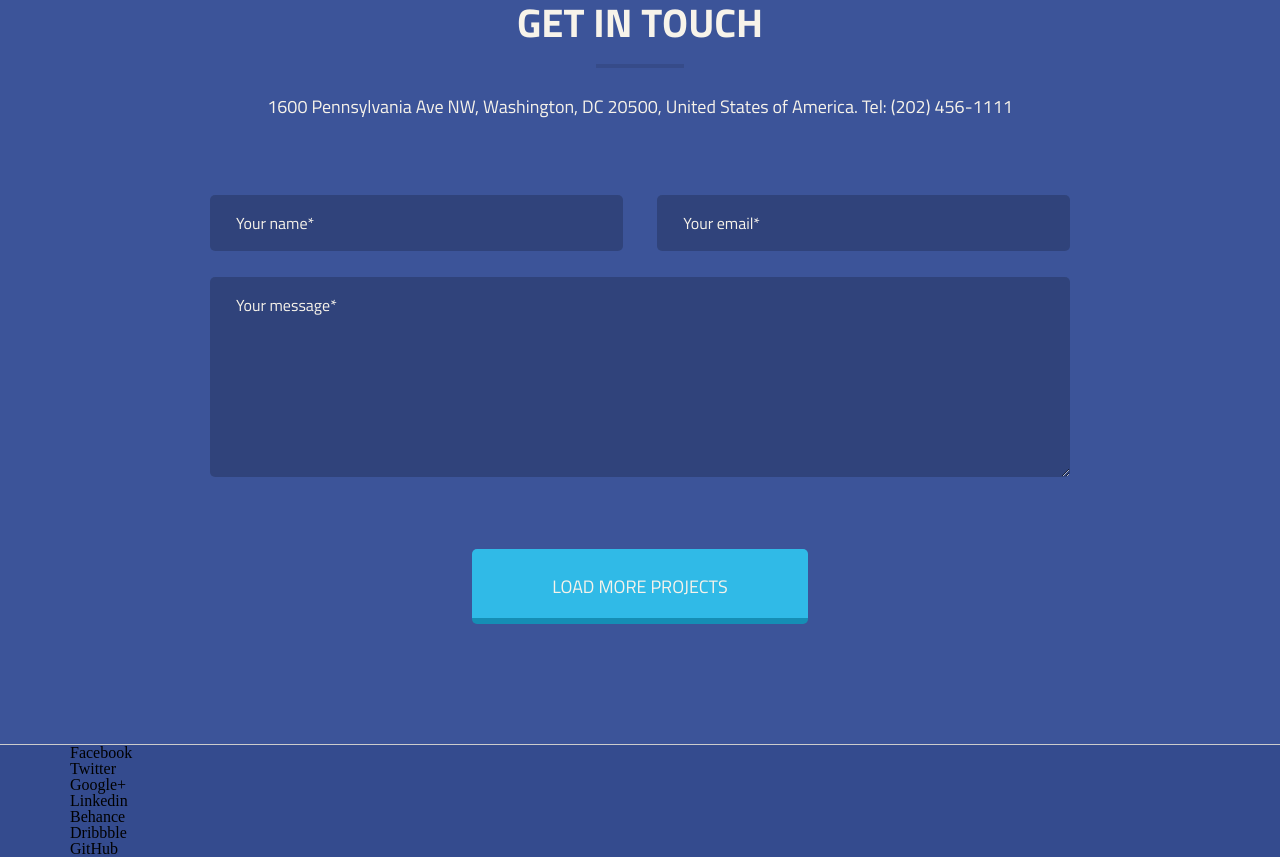
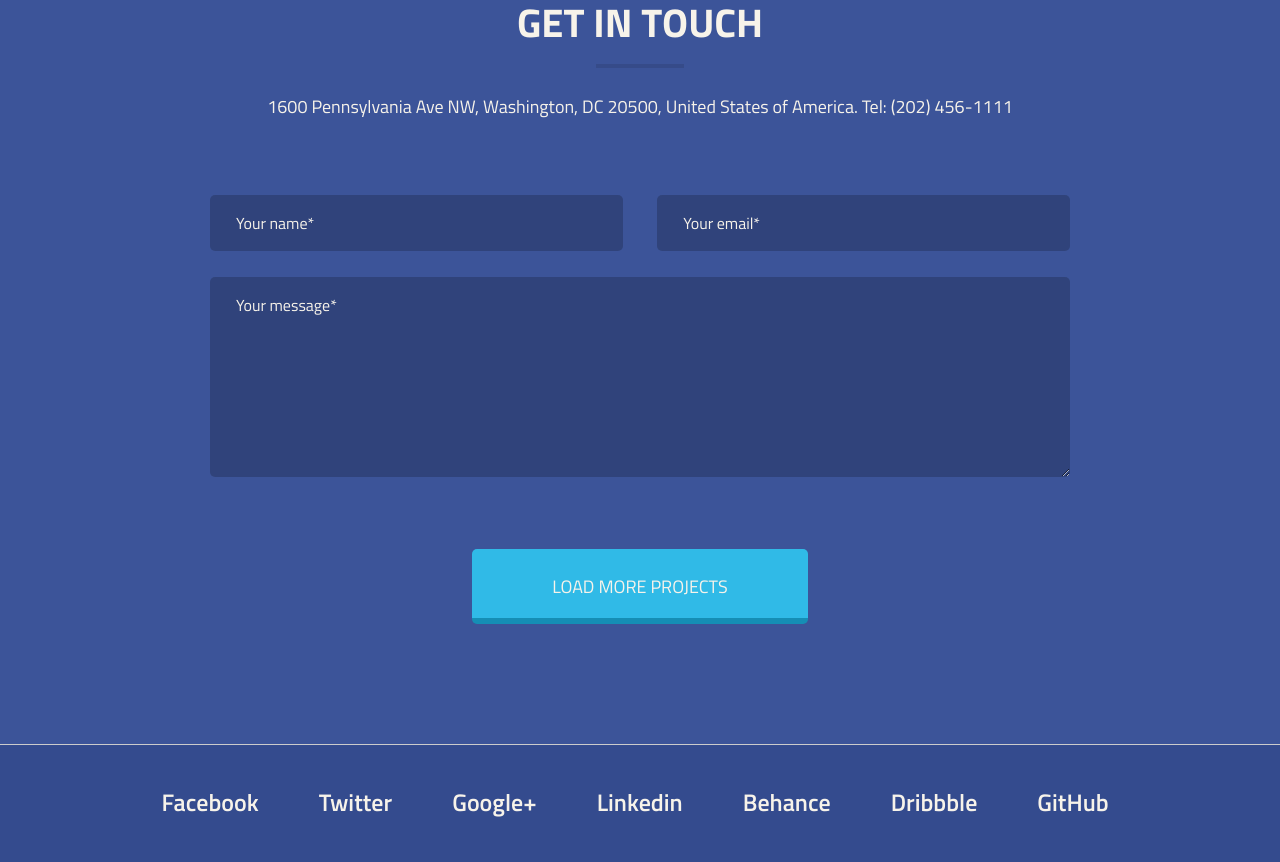
Before and after one commit to RomanLitsiiuk/Cuda, a website: page app/index.html in a window 1280 px wide. Shown: the part 5597-6459 px from the top of the page. Drawn offline with Linux system fonts and the light colour scheme.

Commit message:
Footer was created and stylized

```diff
--- a/app/index.html
+++ b/app/index.html
@@ -351,25 +351,25 @@
       <div class="footer__container">
         <ul class="footer__list">
           <li class="footer__link-wrap">
-            <a class="footer__link">Facebook</a>
+            <a class="footer__link" href="#">Facebook</a>
           </li>
           <li class="footer__link-wrap">
-            <a class="footer__link">Twitter</a>
+            <a class="footer__link" href="#">Twitter</a>
           </li>
           <li class="footer__link-wrap">
-            <a class="footer__link">Google+</a>
+            <a class="footer__link" href="#">Google+</a>
           </li>
           <li class="footer__link-wrap">
-            <a class="footer__link">Linkedin</a>
+            <a class="footer__link" href="#">Linkedin</a>
           </li>
           <li class="footer__link-wrap">
-            <a class="footer__link">Behance</a>
+            <a class="footer__link" href="#">Behance</a>
           </li>
           <li class="footer__link-wrap">
-            <a class="footer__link">Dribbble</a>
+            <a class="footer__link" href="#">Dribbble</a>
           </li>
           <li class="footer__link-wrap">
-            <a class="footer__link">GitHub</a>
+            <a class="footer__link" href="#">GitHub</a>
           </li>
         </ul>
       </div>
--- a/src/scss/modules/_typography.scss
+++ b/src/scss/modules/_typography.scss
@@ -25,3 +25,10 @@
   font-weight: normal;
   font-style: normal;
 }
+
+@font-face {
+  font-family: 'Titillium Web SemiBold';
+  src: url('../fonts/Titillium_Web/TitilliumWeb-SemiBold.ttf');
+  font-weight: normal;
+  font-style: normal;
+}
--- a/src/scss/partials/_footer.scss
+++ b/src/scss/partials/_footer.scss
@@ -1,8 +1,41 @@
 .footer {
   border-top: 1px solid #ccc;
   background-color: $footerBackground;
+  padding: 30px;
+
 
   &__container {
     @extend .container;
+    text-align: center;
+  }
+
+  &__list {
+    display: inline-block;
+    @extend .clear;
+  }
+
+  &__link-wrap {
+    float: left;
+    padding: 15px 25px;
+    margin-right: 10px;
+
+    &:hover {
+      cursor: pointer;
+
+      &> .footer__link {
+        color: $link;
+      }
+    }
+
+    &:active {
+      box-shadow: 0 0 20px rgba(0,0,0, .3) inset;
+    }
+  }
+
+  &__link {
+    font-family: 'Titillium Web SemiBold';
+    font-size: 24px;
+    text-decoration: none;
+    color: $white;
   }
 }
```
Also changed, not shown: app/assets/css/style.css, app/assets/css/style.min.css.
